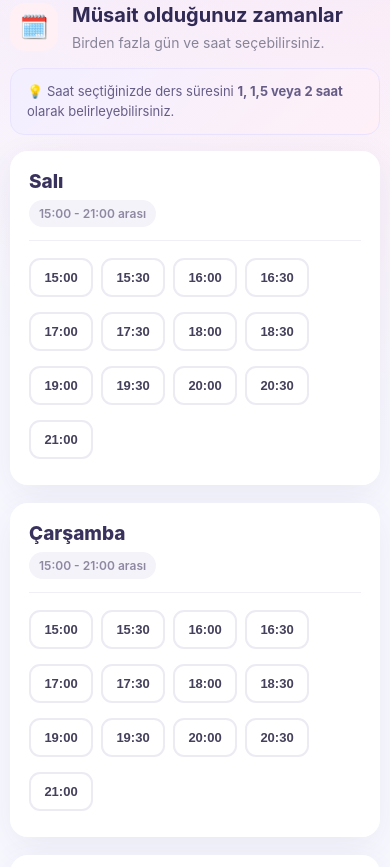
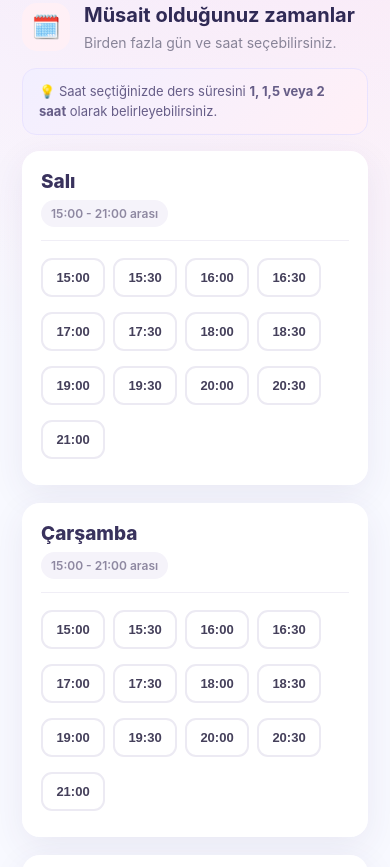
Before and after one commit to senayzbilek/ozel-ders-formu, a website built with Vite: page index.html in a window 390 px wide. Shown: the part 957-1824 px from the top of the page. Built offline with nearby package versions, Linux system fonts and the light colour scheme; some packages are replaced by stand-ins of ours; no server answers; the database is empty.

Commit message:
Fix mobile horizontal scroll

```diff
--- a/style.css
+++ b/style.css
@@ -926,3 +926,47 @@ body {
 
 }
 /* ======================================== BİLGİLENDİRME POP-UP ======================================== */ .info-popup { position: fixed; right: 22px; bottom: 22px; z-index: 1000; width: 300px; display: flex; gap: 12px; padding: 16px; background: rgba(255, 255, 255, 0.96); border: 1px solid #e7e1f7; border-radius: 17px; box-shadow: 0 12px 35px rgba(61, 47, 110, 0.15); backdrop-filter: blur(12px); } /* İKON */ .info-popup-icon { width: 38px; height: 38px; flex-shrink: 0; display: flex; align-items: center; justify-content: center; background: #eeeaff; border-radius: 11px; font-size: 19px; } /* YAZI */ .info-popup-content { flex: 1; } .info-popup-title { margin-bottom: 6px; color: #39325d; font-size: 14px; font-weight: 800; } .info-popup-content p { margin-bottom: 7px; color: #77718a; font-size: 11px; line-height: 1.5; } .info-popup-content p:last-child { margin-bottom: 0; } .info-popup-content strong { color: #675bb0; font-weight: 800; } /* MOBİL */ @media (max-width: 600px) { .info-popup { position: relative; right: auto; bottom: auto; width: 100%; margin-bottom: 20px; padding: 14px; } }
+/* MOBİLDE YATAY KAYMAYI ENGELLE */
+html,
+body {
+    width: 100%;
+    max-width: 100%;
+    overflow-x: hidden;
+}
+
+* {
+    box-sizing: border-box;
+}
+
+.container {
+    width: 100%;
+    max-width: 850px;
+}
+
+.day-card,
+.student-card,
+.time-grid,
+.time-wrapper {
+    max-width: 100%;
+    min-width: 0;
+}
+
+@media (max-width: 600px) {
+    body {
+        overflow-x: hidden;
+    }
+
+    .container {
+        width: 100%;
+        padding-left: 12px;
+        padding-right: 12px;
+    }
+
+    .day-card {
+        width: 100%;
+    }
+
+    .time-grid {
+        width: 100%;
+    }
+}
```
